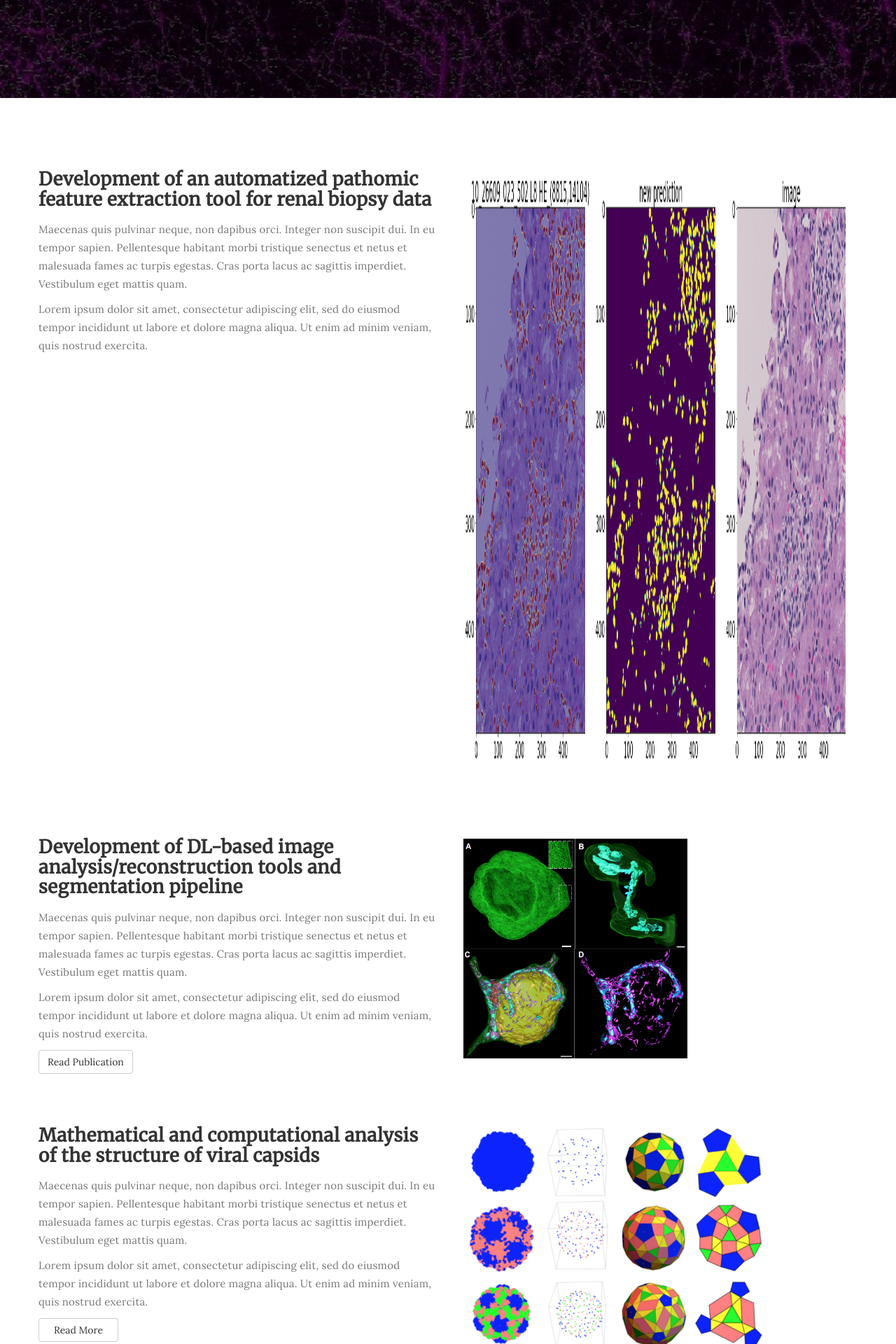
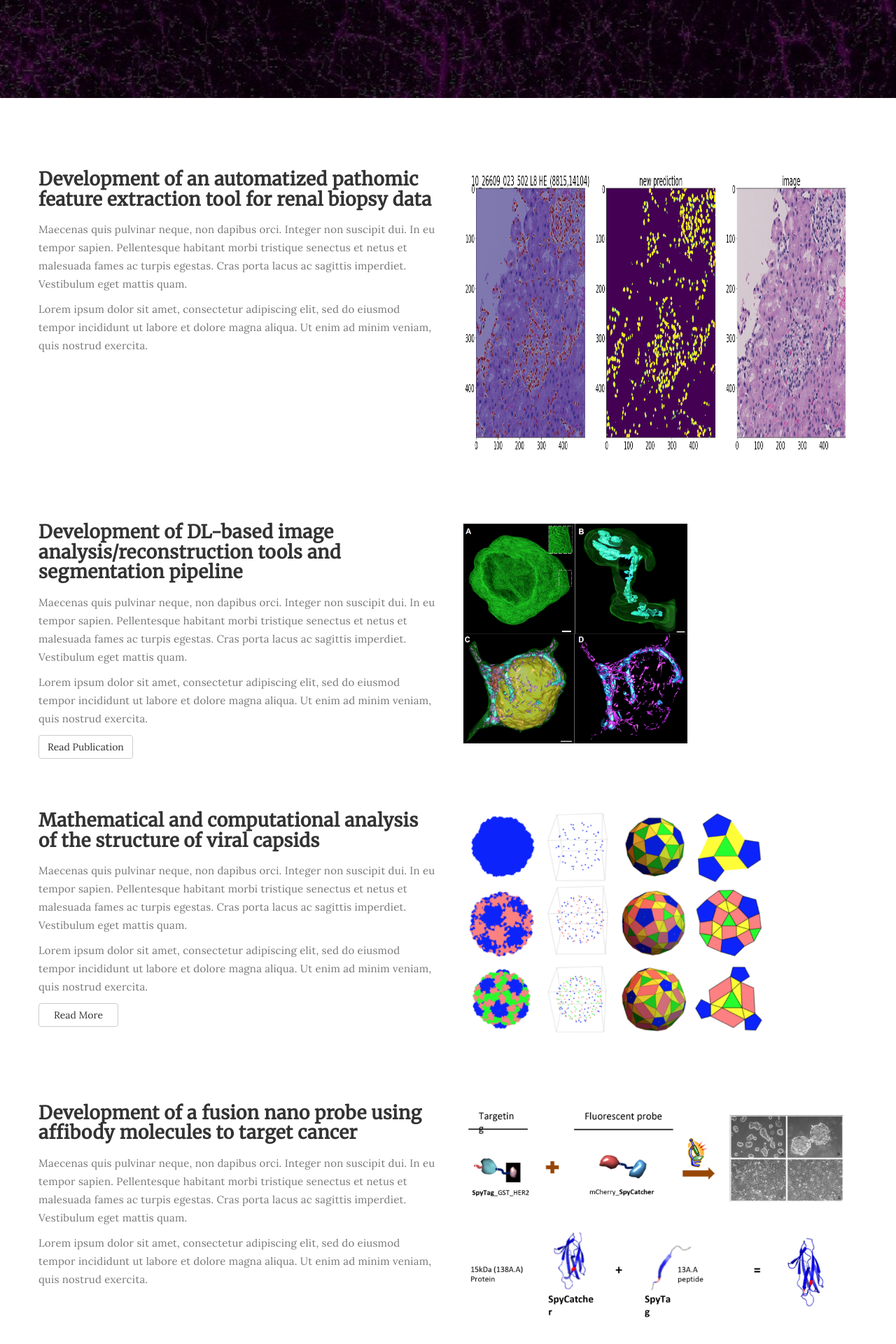
Before and after one commit to rpraka/JihyeonJe.com, a Jekyll site: the page about.html, which Jekyll copies as it is, in a window 1280 px wide. Shown: the part 532-2452 px from the top of the page at 70% size. Built offline with Jekyll 4.4.1, drawn with Linux system fonts in a browser that asks for light colours.

Commit message:
Update about.html

```diff
--- a/about.html
+++ b/about.html
@@ -89,7 +89,7 @@
                     </div>
 
                     <div class="col-md-6 col-sm-6">
-                         <img src="images/inflam.png" style="width: 100%; height: 100vh"/>
+                         <img src="images/inflam.png" style="width: 100%; height: 50vh"/>
                     </div>
 
 
```
